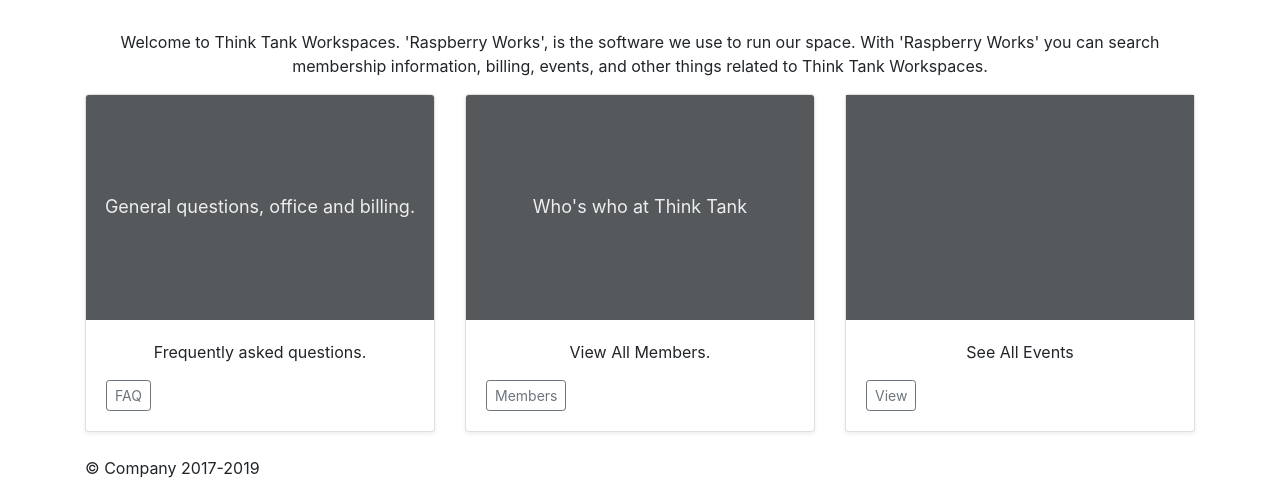
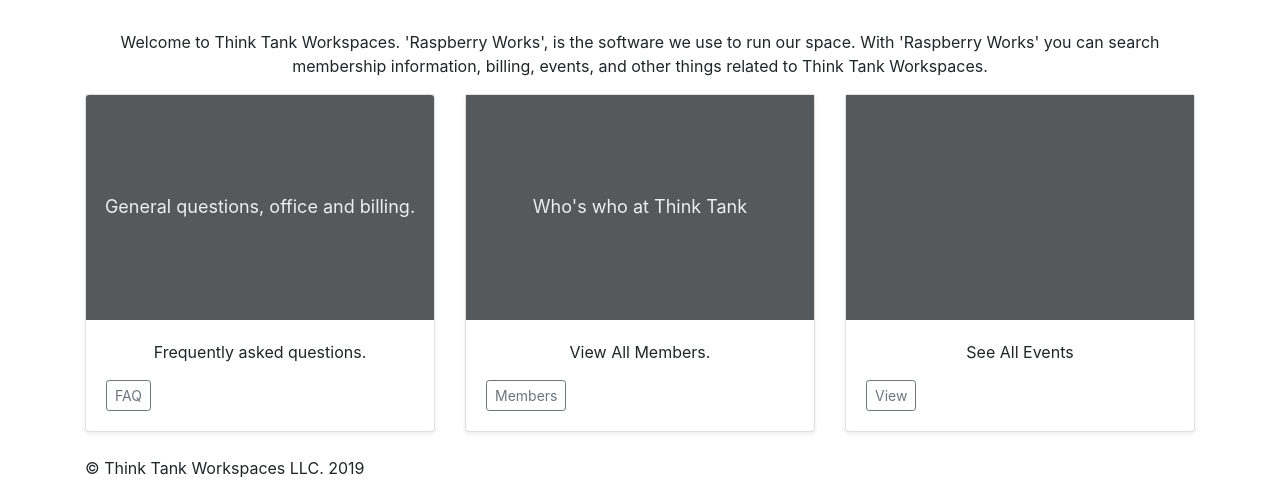
Before and after one commit to thecount12/thinktank, a Django app: page / in a window 1280 px wide. Shown: the part 495-991 px from the top of the page. Run offline with Django 3.2, Linux system fonts and the light colour scheme; some libraries are stand-ins or nearby versions.

Commit message:
frontpage work

```diff
--- a/basicapp/templates/index.html
+++ b/basicapp/templates/index.html
@@ -3,19 +3,19 @@
 {% block content %}
 {% load static %}
 
-<p style="text-align: center" xmlns="http://www.w3.org/2000/svg">Welcome to Think Tank Workspaces. 'Raspberry Works', is the software
+<p style="text-align: center" xmlns="http://www.w3.org/2000/svg" xmlns="http://www.w3.org/2000/svg">Welcome to Think Tank Workspaces. 'Raspberry Works', is the software
     we use to run our space. With 'Raspberry Works' you can search membership information, billing,
     events, and other things related to Think Tank Workspaces.</p>
 
 <div class="row">
         <div class="col-md-4">
           <div class="card mb-4 shadow-sm">
-            <svg class="bd-placeholder-img card-img-top" width="100%" height="225" xmlns="http://www.w3.org/2000/svg" preserveAspectRatio="xMidYMid slice" focusable="false" role="img" aria-label="Placeholder: Thumbnail"><title>Placeholder</title><rect width="100%" height="100%" fill="#55595c"/><text x="50%" y="50%" fill="#eceeef" dy=".3em">General questions, office and billing.</text></svg>
+            <svg class="bd-placeholder-img card-img-top" width="100%" height="225" xmlns="http://www.w3.org/2000/svg" preserveAspectRatio="xMidYMid slice" focusable="false" role="img" aria-label="Placeholder: Thumbnail"><title>Placeholder</title><rect width="100%" height="100%" fill="#55595c"/><foreignObject style="text-align: center;"><img style="display: block; text-align: center; position: absolute; top: 30px; left: 150px" height="72" width="72" src="/static/chat_icon.png"></foreignObject><text x="50%" y="50%" fill="#eceeef" dy=".3em">General questions, office and billing.</text></svg>
             <div class="card-body">
               <p class="card-text" style="text-align: center">Frequently asked questions.</p>
               <div class="d-flex justify-content-between align-items-center">
                 <div class="btn-group">
-                  <button type="button" class="btn btn-sm btn-outline-secondary">FAQ</button>
+                    <a href="{% url 'faq' %}"<button type="button" class="btn btn-sm btn-outline-secondary">FAQ</button></a>
                   <!--<button type="button" class="btn btn-sm btn-outline-secondary">Edit</button>-->
                 </div>
                 <!--<small class="text-muted">9 mins</small>-->
@@ -25,7 +25,7 @@
         </div>
         <div class="col-md-4">
           <div class="card mb-4 shadow-sm">
-            <svg class="bd-placeholder-img card-img-top" width="100%" height="225" xmlns="http://www.w3.org/2000/svg" preserveAspectRatio="xMidYMid slice" focusable="false" role="img" aria-label="Placeholder: Thumbnail"><title>Placeholder</title><rect width="100%" height="100%" fill="#55595c"/><text x="50%" y="50%" fill="#eceeef" dy=".3em">Who's who at Think Tank</text></svg>
+              <svg class="bd-placeholder-img align-center center" width="100%" height="225" xmlns="http://www.w3.org/2000/svg" preserveAspectRatio="xMidYMid slice" focusable="false" role="img" aria-label="Placeholder: Thumbnail"><title>Placeholder</title><rect width="100%" height="100%" fill="#55595c"/><foreignObject style="text-align: center;"><img style="display: block; text-align: center; position: absolute; top: 30px; left: 150px" height="72" width="72" src="/static/people_icon.png"></foreignObject><text x="50%" y="50%" fill="#eceeef" dy=".3em">Who's who at Think Tank</text></svg>
             <div class="card-body">
               <p class="card-text" style="text-align: center">View All Members.</p>
               <div class="d-flex justify-content-between align-items-center">
--- a/basicapp/views.py
+++ b/basicapp/views.py
@@ -11,3 +11,7 @@ def index(request):
 
 def calendar(request):
 	return render_to_response("calendar.html")
+
+
+def faq(request):
+	return render_to_response("faq.html")
--- a/templates/base.html
+++ b/templates/base.html
@@ -7,7 +7,7 @@
     <meta name="description" content="">
     <meta name="author" content="Mark Otto, Jacob Thornton, and Bootstrap contributors">
     <meta name="generator" content="Jekyll v3.8.5">
-    <title>Jumbotron Template · Bootstrap</title>
+    <title>Think Tank Workspaces</title>
 
     <!-- <link rel="canonical" href="https://getbootstrap.com/docs/4.3/examples/jumbotron/"> -->
 
@@ -110,7 +110,7 @@
 </main>
 
 <footer class="container">
-  <p>&copy; Company 2017-2019</p>
+  <p>&copy; Think Tank Workspaces LLC. 2019</p>
 </footer>
 <script src="https://code.jquery.com/jquery-3.3.1.slim.min.js" integrity="sha384-q8i/X+965DzO0rT7abK41JStQIAqVgRVzpbzo5smXKp4YfRvH+8abtTE1Pi6jizo" crossorigin="anonymous"></script>
       </body>
--- a/thinktankwork/urls.py
+++ b/thinktankwork/urls.py
@@ -17,6 +17,7 @@ urlpatterns = [
 	path('logout/', auth_views.LogoutView.as_view(), {'next_page': '/'}, name='logout'),
 	path('', basicapp.views.index),
 	path('calendar/', basicapp.views.calendar, name='calendar'),
+	path('faq/', basicapp.views.faq, name='faq'),
 	path('signup/', signup.views.Signup),
 	path('thanks/', signup.views.thanks),
 	path('blog/', include('blog.urls')),
```
Also changed, not shown: basicapp/templates/faq.html (added, +8 -0 lines), static/chat_icon.png (added), static/people_icon.png (added).
